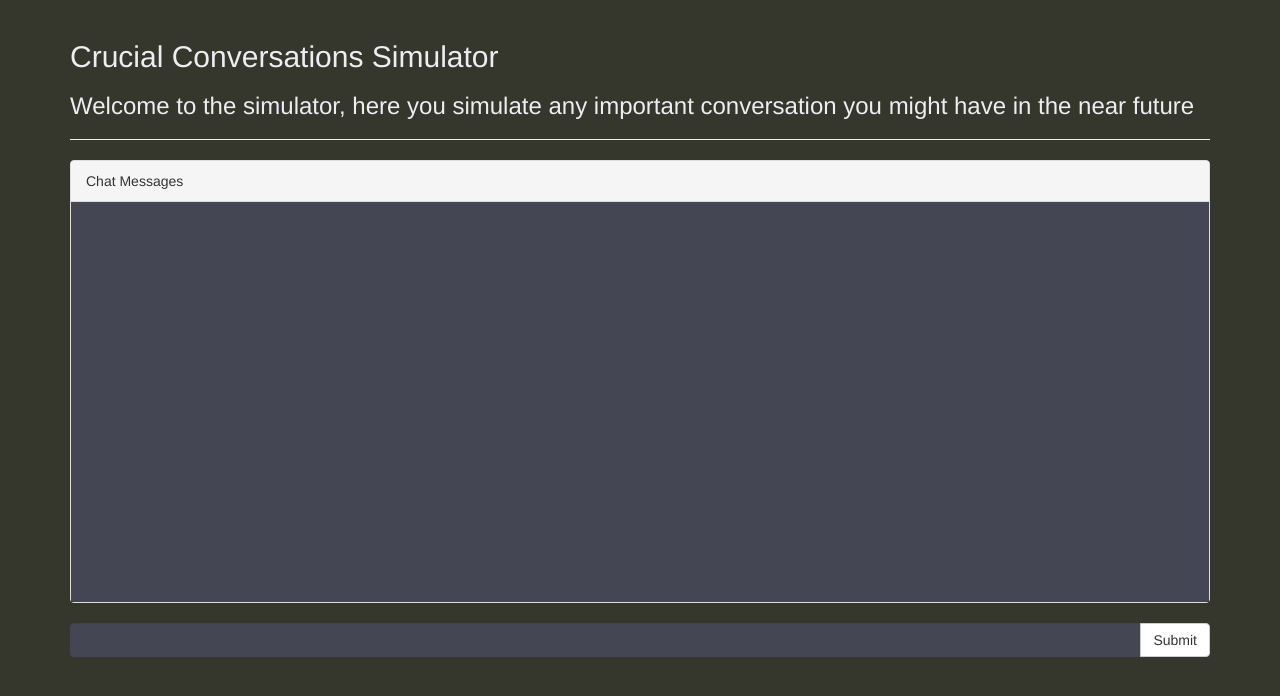
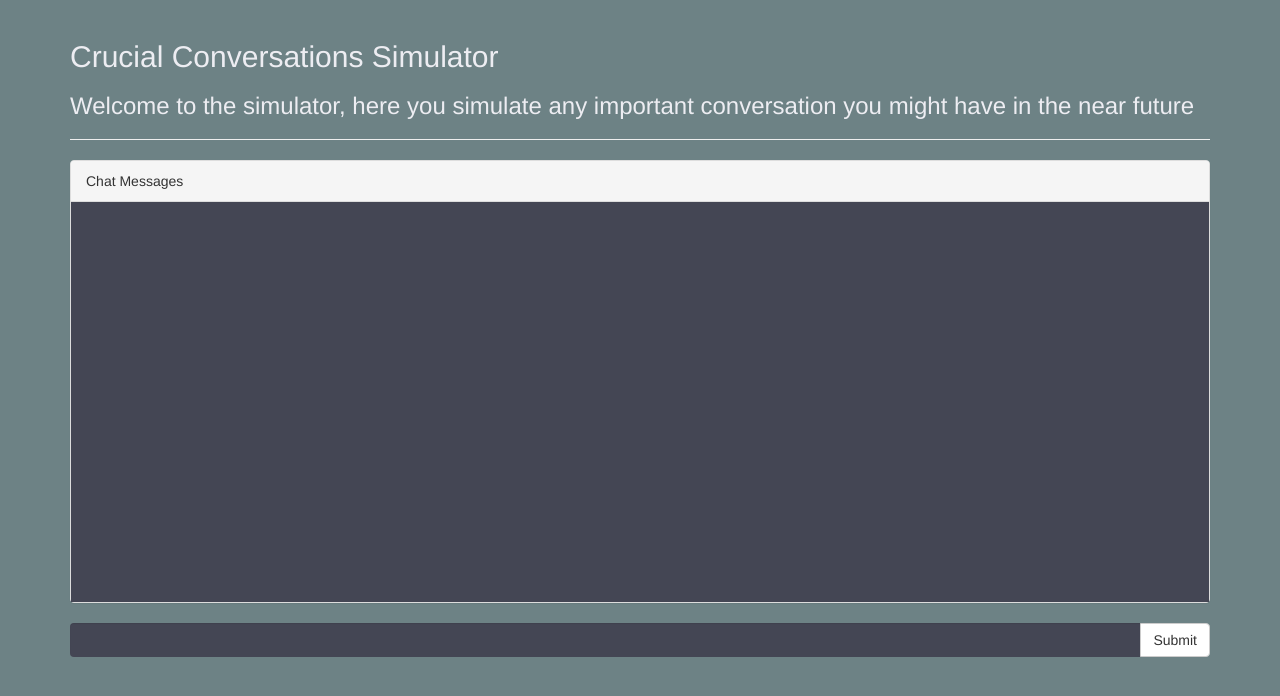
Before and after one commit to ET2780/My_Chatbot, a Flask app: template Templates/bot.html in a window 1280 px wide. Shown: the top 696 px of the page. Run offline with Flask 2, Linux system fonts and the light colour scheme; the template is opened without the code that fills it, so the values that code supplies are empty; some libraries are stand-ins or nearby versions.

```diff
--- a/Templates/bot.html
+++ b/Templates/bot.html
@@ -5,7 +5,7 @@
     <link rel="stylesheet" href="https://maxcdn.bootstrapcdn.com/bootstrap/3.3.7/css/bootstrap.min.css">
     <style>
         body {
-            background-color: #35372D;
+            background-color: #6D8285;
             color: #ededf2;
         }
         .container {
```
